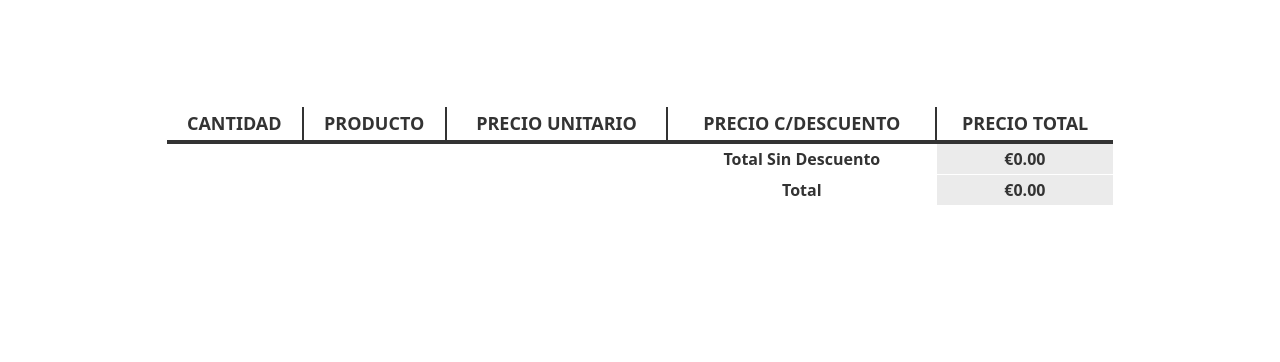
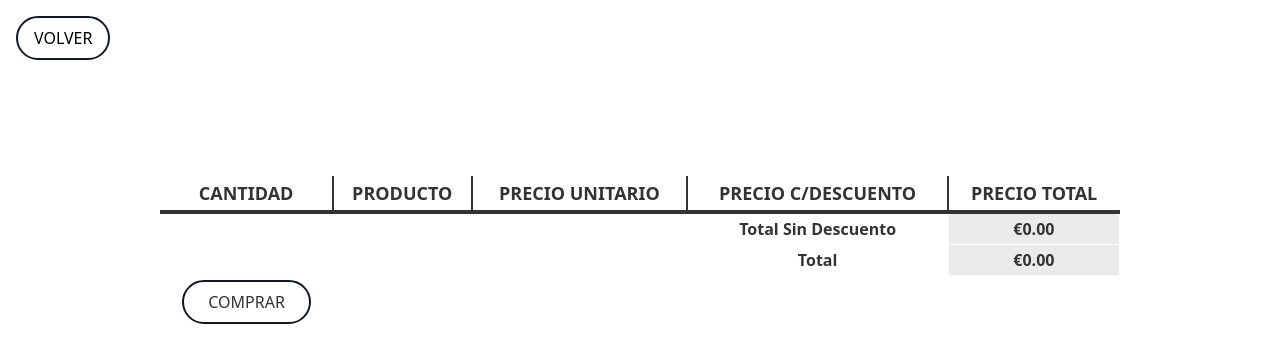
Before and after one commit to MorenoLucas/pruebaTecnica1, an Angular app: page /cesta in a window 1280 px wide. Shown: the top 362 px of the page. Built offline with nearby package versions, Linux system fonts and the light colour scheme.

Commit message:
pagado en cesta y funcion volver a home

```diff
--- a/src/app/components/carrito/carrito.component.html
+++ b/src/app/components/carrito/carrito.component.html
@@ -45,7 +45,33 @@
         </div>
       </div>
     </li>
+    <li class="border-gray-400 flex flex-row mb-2">
+      <div
+        class="
+          shadow
+          border
+          select-none
+          cursor-pointer
+          bg-white
+          dark:bg-gray-800
+          rounded-md
+          flex flex-1
+          items-center
+          p-4
+        "
+      >
+        <div class="flex flex-col w-10 h-10 justify-center items-center mr-4">
+          <p href="#" class="block relative">€</p>
+        </div>
+        <div class="flex-1 pl-1 md:mr-16">
+          <div class="font-medium dark:text-white">
+            {{ totalAPagar | number: "1.2-2" }}
+          </div>
+        </div>
+      </div>
+    </li>
   </ul>
+
   <button
     (click)="goCesta()"
     class="
@@ -63,6 +89,6 @@
       m-1
     "
   >
-    Comprar
+    Ver Cesta
   </button>
 </div>
--- a/src/app/components/cesta/cesta.component.css
+++ b/src/app/components/cesta/cesta.component.css
@@ -1,8 +1,9 @@
 table.greyGridTable {
-  border: 7px solid #ffffff;
+  /* border: 7px solid #ffffff; */
   width: 75vw;
   text-align: center;
   border-collapse: collapse;
+  grid-area: area;
 }
 table.greyGridTable td,
 table.greyGridTable th {
@@ -46,4 +47,12 @@ table.greyGridTable tfoot td {
   grid-template-rows: auto;
   justify-content: center;
   margin-top: 100px;
+  grid-template-areas: "area";
 }
+.pagado {
+  grid-column: 1;
+  grid-row: 1;
+  grid-area: area;
+  justify-self: center;
+  width: 30vw;
+}
--- a/src/app/components/cesta/cesta.component.html
+++ b/src/app/components/cesta/cesta.component.html
@@ -1,5 +1,25 @@
 <!-- TABLA -->
+<button
+  (click)="goHome()"
+  class="
+    m-4
+    px-4
+    py-2
+    transition
+    ease-in
+    duration-200
+    uppercase
+    rounded-full
+    hover:bg-gray-500
+    hover:text-white
+    border-2 border-gray-900
+    focus:outline-none
+  "
+>
+  Volver
+</button>
 <div class="contenedor">
+  <img src="../../../assets/pagado.png" alt="" class="pagado" *ngIf="pagado" />
   <table class="greyGridTable">
     <thead>
       <tr>
@@ -25,6 +45,25 @@
         <td>Total</td>
         <td>{{ totalAPagar | currency: "EUR" }}</td>
       </tr>
+      <button
+        (click)="pagar()"
+        class="
+          px-6
+          py-2
+          transition
+          ease-in
+          duration-200
+          uppercase
+          rounded-full
+          hover:bg-gray-500
+          hover:text-white
+          border-2 border-gray-900
+          focus:outline-none
+          m-1
+        "
+      >
+        COMPRAR
+      </button>
     </tfoot>
 
     <tbody>
--- a/src/app/components/cesta/cesta.component.ts
+++ b/src/app/components/cesta/cesta.component.ts
@@ -1,4 +1,5 @@
 import { Component, OnInit } from '@angular/core';
+import { Router } from '@angular/router';
 import { ServiciosService } from 'src/app/services/servicios.service';
 
 @Component({
@@ -10,7 +11,8 @@ export class CestaComponent implements OnInit {
   totalAPagar: number;
   productosFinal;
   totalSinDescuento: number;
-  constructor(private serv: ServiciosService) {}
+  pagado: boolean = false;
+  constructor(private serv: ServiciosService, private router: Router) {}
 
   ngOnInit(): void {
     this.productosFinal = this.serv.getProductos();
@@ -19,4 +21,10 @@ export class CestaComponent implements OnInit {
     });
     this.totalSinDescuento = this.serv.importeSindescuento();
   }
+  pagar() {
+    this.pagado = true;
+  }
+  goHome() {
+    this.router.navigateByUrl('/');
+  }
 }
```
Also changed, not shown: src/assets/pagado.png (added).
